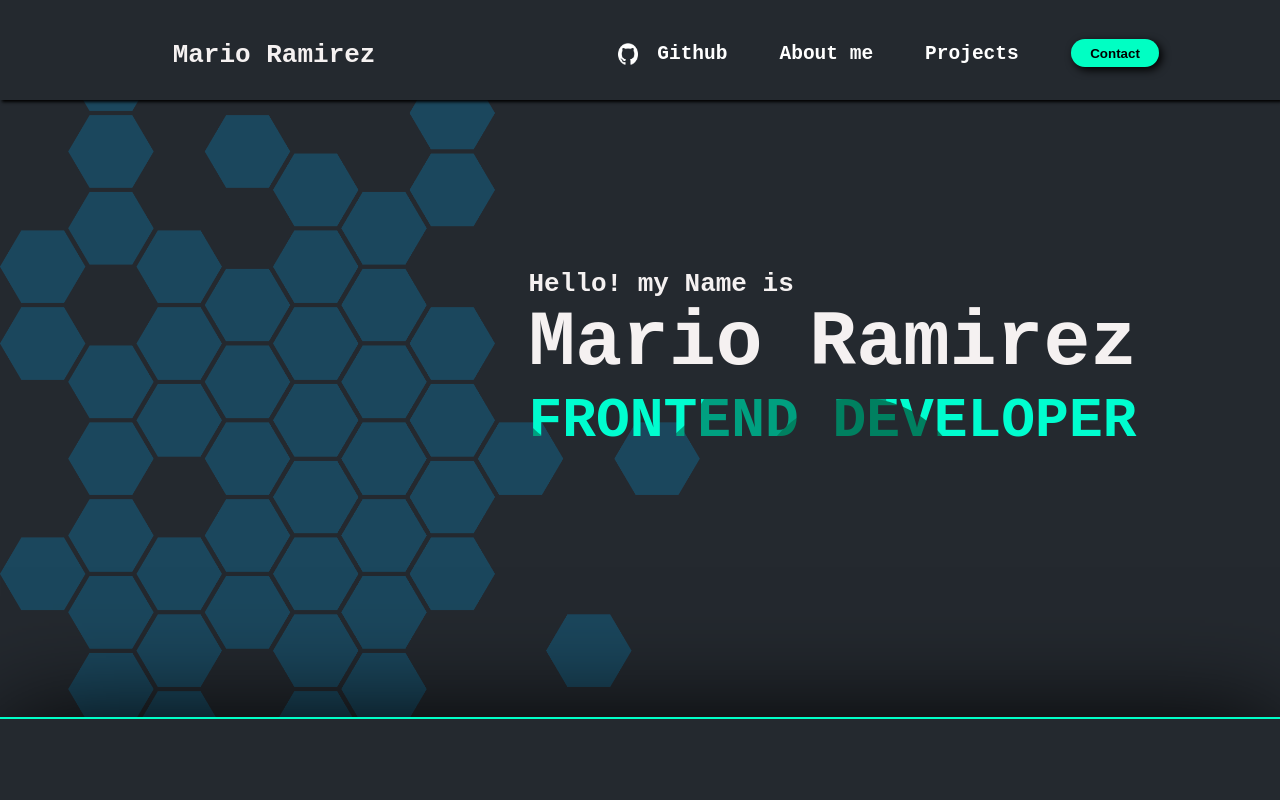
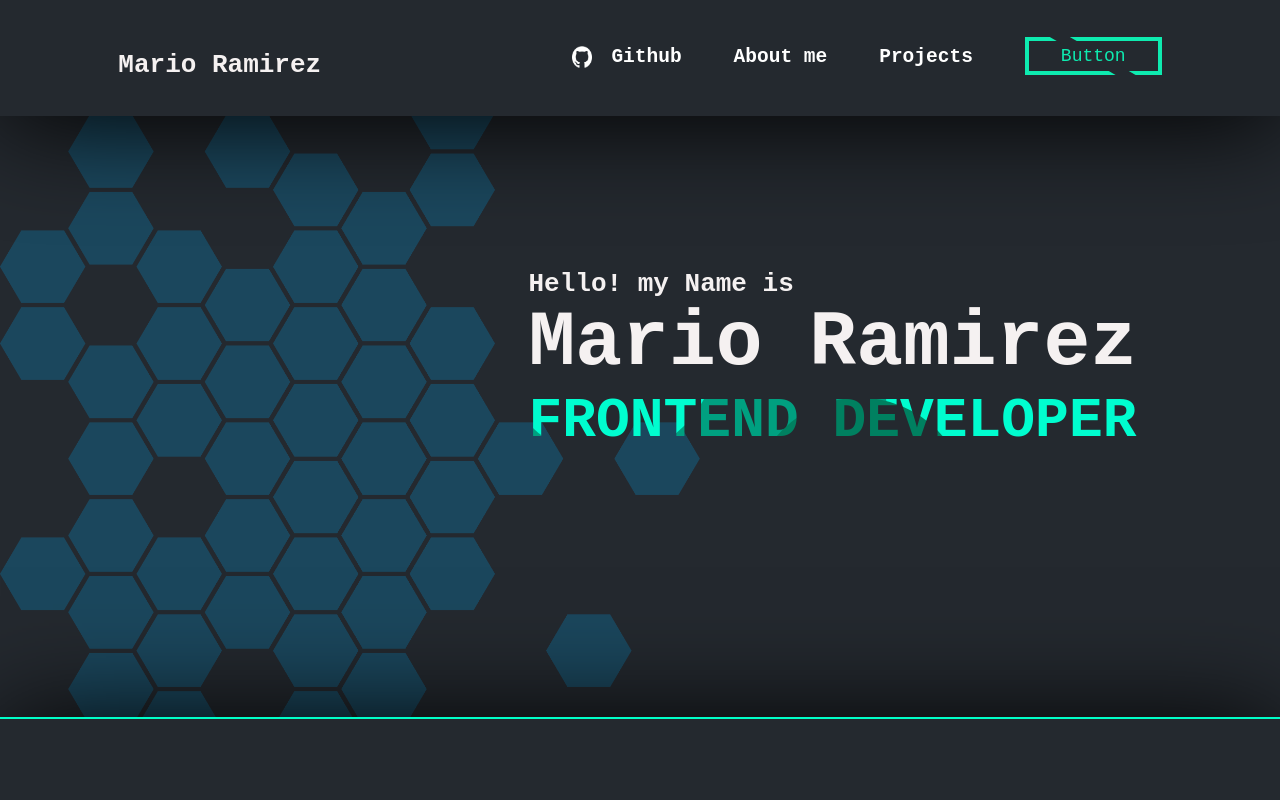
Before and after one commit to marioramirez90/portfolio, a Vue app: page / in a window 1280 px wide. Shown: the top 800 px of the page. Built offline with nearby package versions, Linux system fonts and the light colour scheme.

Commit message:
change navbar

```diff
--- a/src/components/HomeViewNavbar.vue
+++ b/src/components/HomeViewNavbar.vue
@@ -17,7 +17,11 @@
         </li>
         <li><a href="#about-me">About me</a></li>
         <li><a href="#projects">Projects</a></li>
-        <button class="contact">Contact</button>
+
+        <button>
+          Button
+          <span></span>
+        </button>
       </ul>
       <div :class="['navbar-toggle', { open: isMenuOpen }]" @click="toggleMenu">
         <span class="navbar-icon"></span>
@@ -45,49 +49,30 @@ export default {
 
 <style scoped>
 .navbar {
-  margin: o;
-  position: absolute;
-  padding: 0.5rem;
-  position: relative;
   background-color: var(--background-color);
-  box-shadow: 2px 2px 3px black;
+  box-shadow: 1px 5px 8rem black;
+  padding-top: 1.5rem;
+  padding-bottom: 0.5rem;
 }
-.github {
-  display: flex;
-  gap: 0.5rem;
-}
-
-.github:hover {
-  scale: 1.1;
-  gap: 1rem;
-}
-
-.logo {
-  width: 20px;
-}
-
 .navbar-container {
-  padding: 1rem;
   display: flex;
   justify-content: space-around;
   align-items: center;
-  margin-top: 0.8rem;
+  padding: 1rem;
 }
 
 .myname {
   font-size: 2rem;
   font-weight: bold;
   color: var(--font-color);
-
   text-decoration: none;
-  margin-left: 4rem;
   transition:
     transform 0.9s ease-in-out,
     font-size 0.9s ease-in-out;
 }
 
 .myname:hover {
-  scale: 1.2;
+  transform: scale(1.2);
   font-size: 2.3rem;
   text-shadow: 1px 1px 2px rgb(7, 7, 7);
 }
@@ -108,92 +93,176 @@ export default {
   font-size: 1.5rem;
   font-weight: 600;
   display: flex;
-
   gap: 1.5rem;
+  position: relative;
 }
 
-.navbar-links a:hover {
-  scale: 1.2;
-}
-
-.navbar-links li::after {
+.navbar-links a::after {
   content: '';
   position: absolute;
-  width: 0%;
-  border-radius: 2rem;
-  font-size: 2rem;
+  width: 0;
   height: 0.3rem;
   background-color: var(--line-color);
   left: 0;
-  bottom: -8px;
-  transition: width 0.9s ease-in-out;
+  bottom: -4px;
+  border-radius: 2rem;
+  transition: width 0.3s ease-in-out;
 }
 
-.navbar-links li:hover::after {
+.navbar-links a:hover::after {
   width: 100%;
+}
+
+.github {
+  display: flex;
+  align-items: center;
+  gap: 0.5rem;
+  transition:
+    transform 0.3s ease-in-out,
+    gap 0.3s ease-in-out;
+}
+
+.github:hover {
+  transform: scale(1.1);
+  gap: 1rem;
+}
+
+.logo {
+  width: 20px;
 }
 
 .navbar-toggle {
   display: none;
+  cursor: pointer;
+  position: relative;
+  width: 30px;
+  height: 30px;
   flex-direction: column;
-  cursor: pointer;
+  justify-content: space-between;
+  align-items: center;
 }
 
-.navbar-toggle span {
-  width: 25px;
+.navbar-icon {
+  width: 100%;
   height: 3px;
-  background-color: #fff;
-  margin: 4px;
-  transition: 0.4s;
+  background-color: var(--line-color);
+  border-radius: 5px;
+  transition: all 0.5s ease-in-out;
 }
 
-.contact {
-  background-color: var(--line-color);
-  padding: 0.5rem 1.5rem;
-  border-radius: 3rem;
-  margin-top: -0.3rem;
-  border: none;
-  box-shadow: 3px 3px 9px black;
-  font-weight: 600;
-}
-.contact:hover {
-  background-color: aqua;
+.navbar-toggle.open .navbar-icon:nth-child(1) {
+  transform: rotate(45deg) translate(10px, 10px);
 }
 
-.navbar-toggle {
-  width: 60px;
-  height: 45px;
+.navbar-toggle.open .navbar-icon:nth-child(2) {
+  opacity: 0;
+}
+
+.navbar-toggle.open .navbar-icon:nth-child(3) {
+  transform: rotate(-45deg) translate(10px, -10px);
+}
+
+@media (max-width: 768px) {
+  .navbar-toggle {
+    display: flex;
+  }
+
+  .navbar-links {
+    position: absolute;
+    top: 100%;
+    left: 0;
+    right: 0;
+    background-color: var(--background-color);
+    flex-direction: column;
+    align-items: center;
+    transform: translateY(-100%);
+    opacity: 0;
+    margin-top: 0.1rem;
+    padding-top: 4rem;
+    padding-bottom: 3rem;
+    box-shadow: 1px 1px 8px rgb(7, 7, 7);
+  }
+
+  .navbar-links.active {
+    transform: translateY(0);
+    opacity: 1;
+  }
+
+  .navbar-container {
+    justify-content: space-between;
+  }
+}
+
+button {
+  border: none;
+  display: block;
   position: relative;
-  margin: 0 auto;
+  padding: 0.5em 2em;
+  font-size: 18px;
+  background: transparent;
+  cursor: pointer;
+  user-select: none;
+  overflow: hidden;
+  color: rgb(14, 235, 176);
+  z-index: 1;
+  font-family: inherit;
+  font-weight: 500;
+  top: -0.67rem;
 }
-.navbar-toggle span {
+
+button span {
+  position: absolute;
+  left: 0;
+  top: 0;
   width: 100%;
-  height: 9px;
-  border-radius: 10px;
-  background: var(--line-color);
+  height: 100%;
+  background: transparent;
+  z-index: -1;
+  border: 4px solid rgb(14, 235, 176);
+}
+
+button span::before {
+  content: '';
+  display: block;
   position: absolute;
-  transform: rotate(0deg);
-  transition: 0.25sec ease-in-out;
+  width: 8%;
+  height: 500%;
+  background: var(--background-color);
+  top: 50%;
+  left: 50%;
+  transform: translate(-50%, -50%) rotate(-60deg);
+  transition: all 0.7s;
 }
-span:nth-child(1) {
-  top: 0px;
+
+button:hover span::before {
+  transform: translate(-50%, -50%) rotate(-90deg);
+  width: 100%;
+  background: rgb(14, 235, 176);
 }
-span:nth-child(2),
-span:nth-child(3) {
-  top: 10px;
+
+button:hover {
+  color: white;
 }
-span:nth-child(4) {
-  top: 36px;
+
+button:active span::before {
+  background: #2751cd;
 }
-.navbar-toggle.open span:nth-child(1),
-.navbar-toggle.open {
-  opacity: 0;
-  width: 0;
+
+.github {
+  display: flex;
+  align-items: center;
+  gap: 0.5rem;
+  transition:
+    transform 0.3s ease-in-out,
+    gap 0.3s ease-in-out;
 }
-.navbar-toggle.open span:nth-child(2) {
-  transform: rotate(45deg);
+
+.github:hover {
+  transform: scale(1.1);
+  gap: 1rem;
 }
-.navbar-toggle.open span:nth-child(3) {
-  transform: rotate(-45deg);
+
+.logo {
+  width: 20px;
 }
 </style>
```
